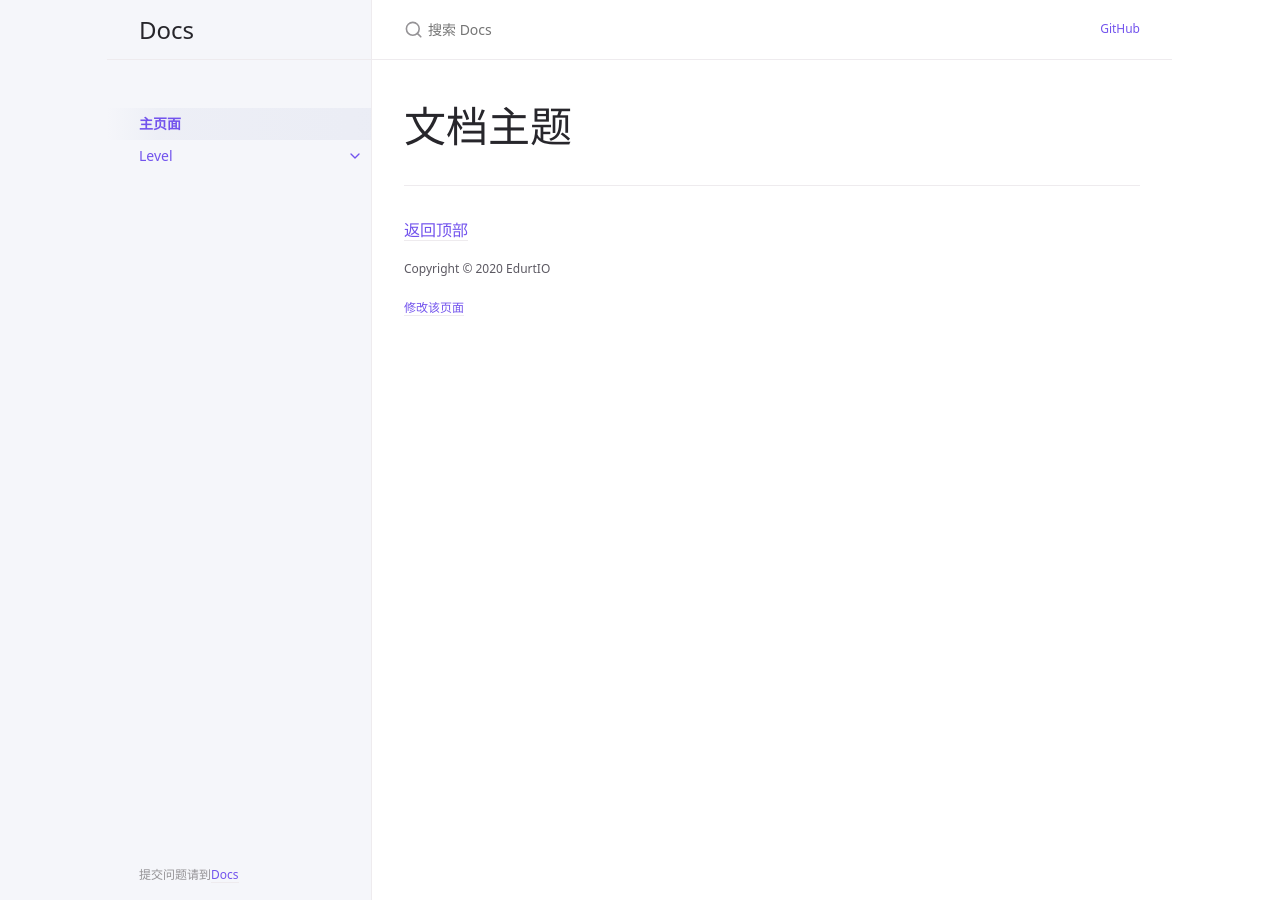
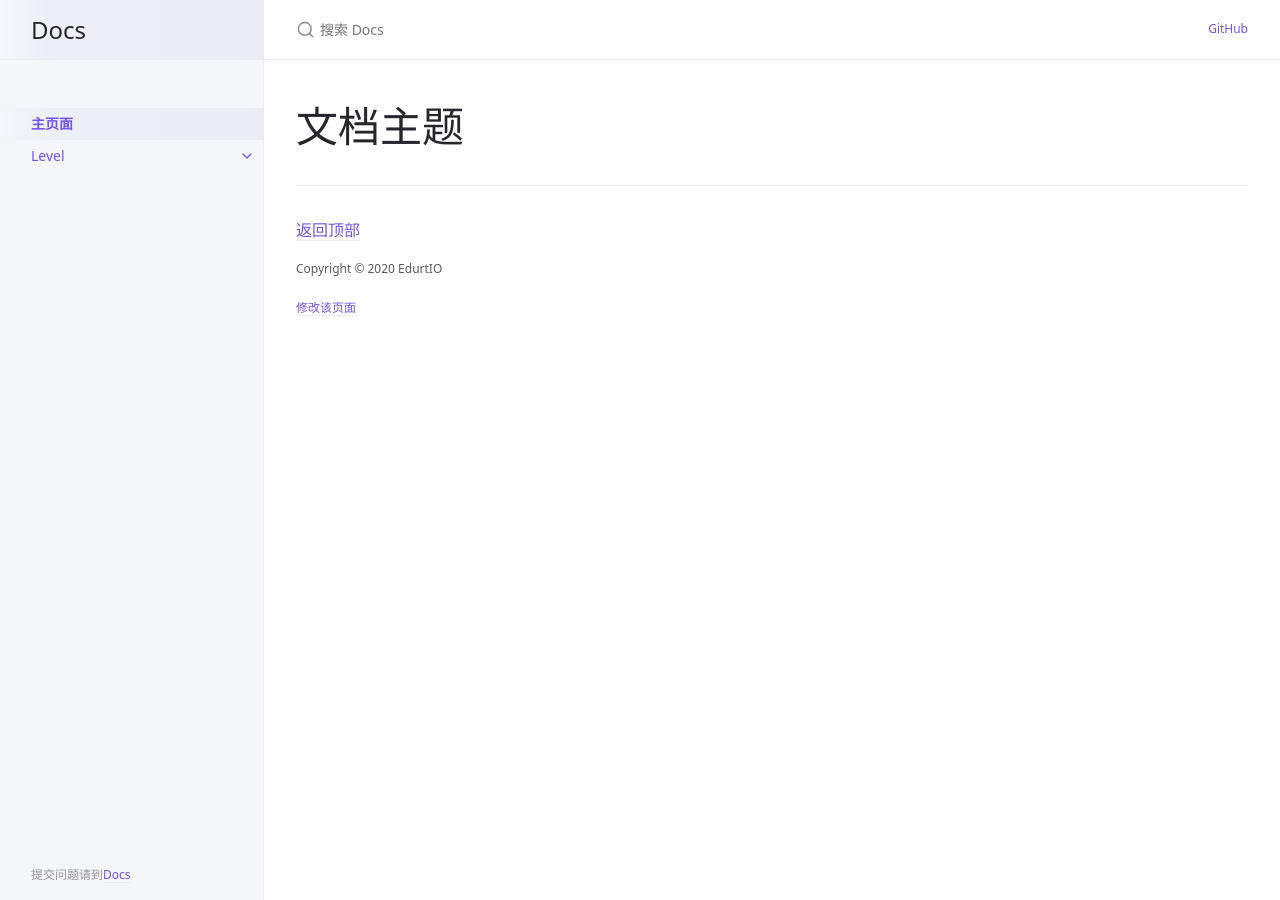
Before and after one commit to EdurtIO/incubator-docs, a Jekyll site: the page built from index.md, in a window 1280 px wide. Built offline with Jekyll 4.4.1, drawn with Linux system fonts in a browser that asks for light colours.

Commit message:
修复文档左侧菜单样式错乱

```diff
--- a/_sass/layout.scss
+++ b/_sass/layout.scss
@@ -19,7 +19,7 @@
   }
 
   @include mq(lg) {
-    width: calc((100% - #{$nav-width + $content-width}) / 2 + #{$nav-width});
+    //width: calc((100% - #{$nav-width + $content-width}) / 2 + #{$nav-width});
     min-width: $nav-width;
   }
 }
@@ -27,14 +27,15 @@
 .main {
   @include mq(md) {
     position: relative;
-    max-width: $content-width;
+    //max-width: $content-width;
     margin-left: $nav-width-md;
   }
 
   @include mq(lg) {
-    margin-left: calc(
-      (100% - #{$nav-width + $content-width}) / 2 + #{$nav-width}
-    );
+    //margin-left: calc(
+    //        (100% - #{$nav-width + $content-width}) / 2 + #{$nav-width}
+    //);
+    margin-left: calc(#{$nav-width});
   }
 }
 
```
